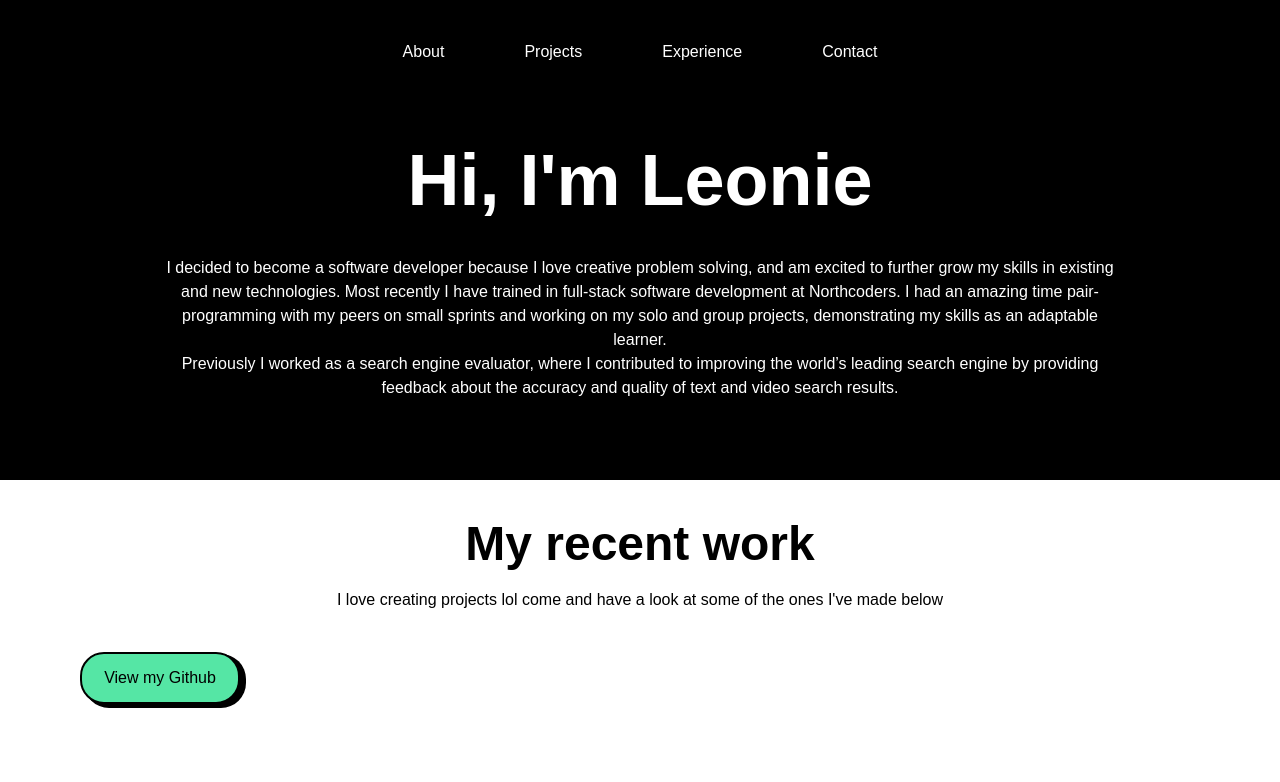
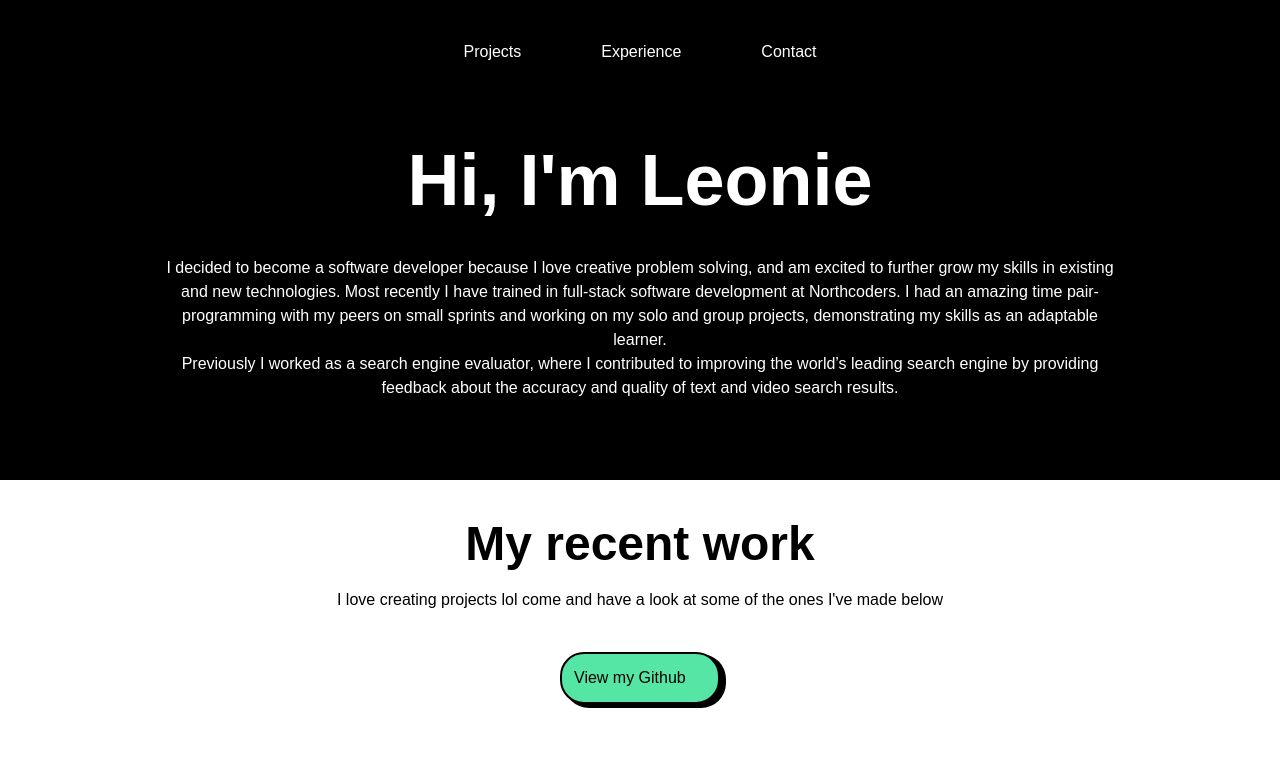
Before and after one commit to LeoniePhelps/Portfolio, a React (Create React App) app: page / in a window 1280 px wide. Shown: the top 782 px of the page. Built offline with nearby package versions, Linux system fonts and the light colour scheme.

Commit message:
add page navigation

```diff
--- a/src/components/Contact.jsx
+++ b/src/components/Contact.jsx
@@ -2,7 +2,10 @@ import React from "react";
 
 export const Contact = () => {
   return (
-    <div class="text-white flex-col items-center mt-20 pl-40 pr-40 mb-20">
+    <div
+      id="contact"
+      class="text-white flex-col items-center mt-20 pl-40 pr-40 mb-20"
+    >
       <h1 class="text-6xl font-workSans font-extrabold text-center">
         Contact me
       </h1>
--- a/src/components/Experience.jsx
+++ b/src/components/Experience.jsx
@@ -2,7 +2,7 @@ import React from "react";
 
 export const Experience = () => {
   return (
-    <div class="pl-20 pr-20 pt-10 pb-20 bg-[#55E6A5]">
+    <div id="experience" class="pl-20 pr-20 pt-10 pb-20 bg-[#55E6A5]">
       <h1 class="font-workSans font-bold text-5xl flex text-center justify-center">
         My experience and skills
       </h1>
--- a/src/components/NavBar.jsx
+++ b/src/components/NavBar.jsx
@@ -3,10 +3,21 @@ import React from "react";
 export const NavBar = () => {
   return (
     <div class="text-white flex flex-row justify-center font-workSans font-medium mt-10">
-      <h1 class="mr-2 md:mr-20">About</h1>
-      <h1 class="mr-2 md:mr-20">Projects</h1>
-      <h1 class="mr-2 md:mr-20">Experience</h1>
-      <h1 class="">Contact</h1>
+      <button
+        onClick={() => window.location.replace("/#projects")}
+        class="mr-2 md:mr-20"
+      >
+        Projects
+      </button>
+      <button
+        onClick={() => window.location.replace("/#experience")}
+        class="mr-2 md:mr-20"
+      >
+        Experience
+      </button>
+      <button onClick={() => window.location.replace("/#contact")}>
+        Contact
+      </button>
     </div>
   );
 };
--- a/src/components/Projects.jsx
+++ b/src/components/Projects.jsx
@@ -2,8 +2,8 @@ import React from "react";
 
 export const Projects = () => {
   return (
-    <div class="pl-20 pr-20 bg-white">
-      <section class="mt-20 flex flex-col">
+    <div id="projects" class="pl-20 pr-20 bg-white">
+      <section class="mt-20 flex flex-col items-center">
         <h1 class="font-workSans font-bold text-5xl flex justify-center mt-10">
           My recent work
         </h1>
@@ -13,7 +13,7 @@ export const Projects = () => {
         </h2>
         <a
           href={"https://github.com/LeoniePhelps"}
-          class="font-workSans flex justify-center mt-10 bg-[#55E6A5] p-3 rounded-3xl w-40 border-2 border-black shadow-[5px_3px_0px_1px_black] active:shadow-[0px_0px_0px_1px_black]"
+          class="font-workSans mt-10 bg-[#55E6A5] p-3 rounded-3xl w-40 border-2 border-black shadow-[5px_3px_0px_1px_black] active:shadow-[0px_0px_0px_1px_black]"
         >
           View my Github
         </a>
```
